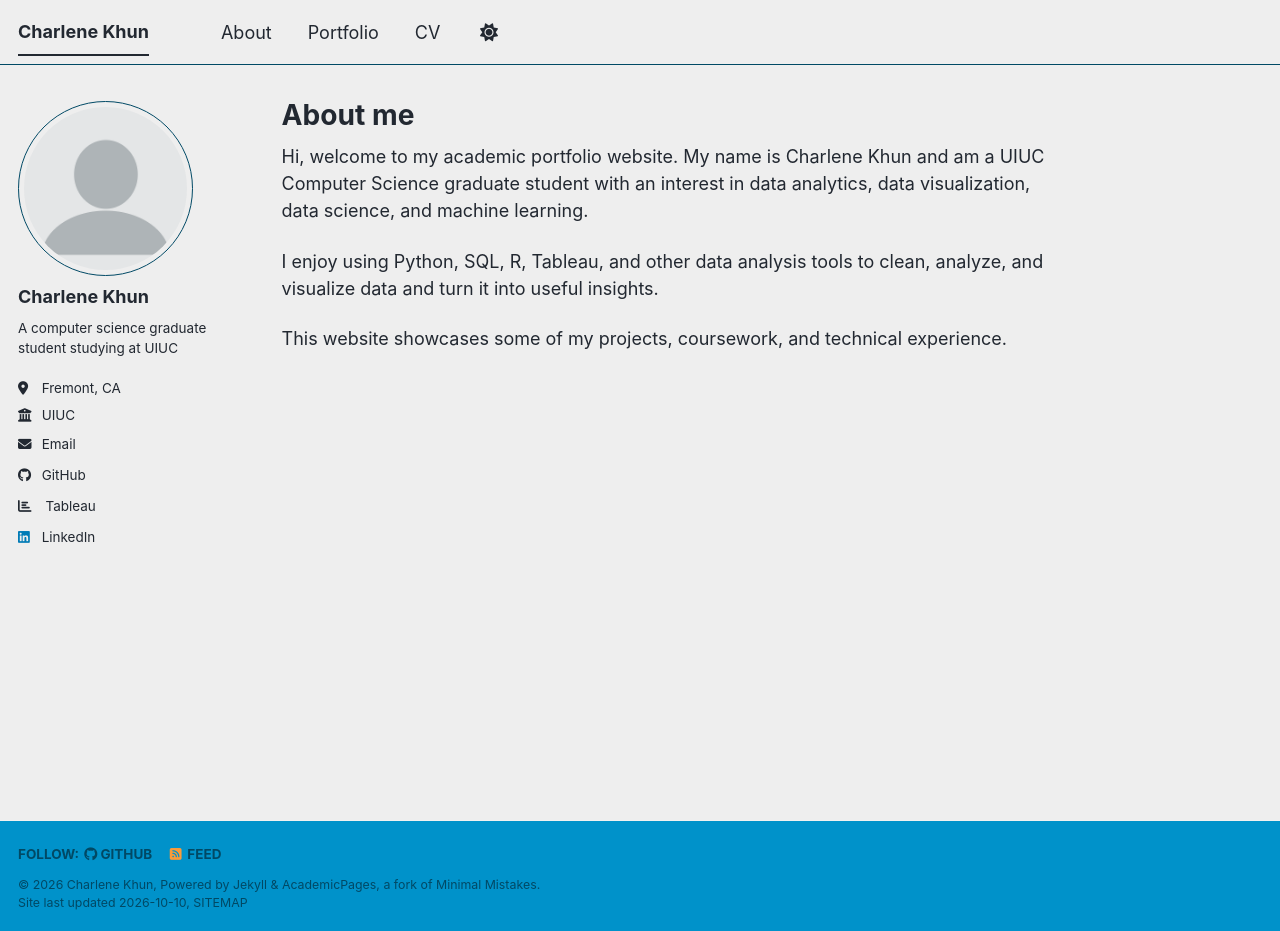
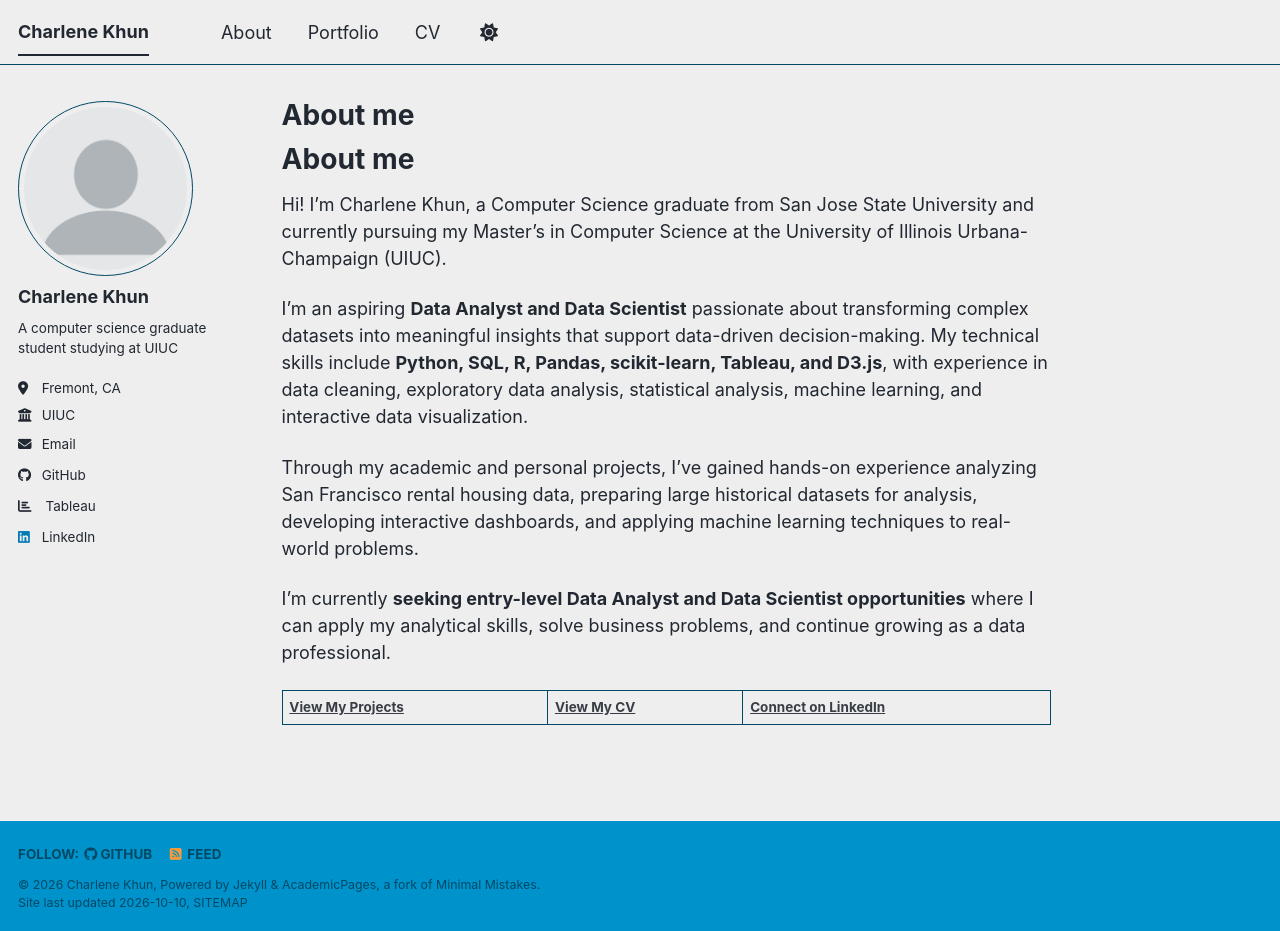
Before and after one commit to charlene-khun/charlene-khun.github.io, a Jekyll site: the page built from _pages/about.md, in a window 1280 px wide and 931 px high. Built offline with Jekyll 4.4.1, drawn with Linux system fonts in a browser that asks for light colours; a style sheet for code colours, icons or effects is not loaded.

Commit message:
Update about.md

```diff
--- a/_pages/about.md
+++ b/_pages/about.md
@@ -7,11 +7,14 @@ redirect_from:
   - /about.html
 ---
 
-Hi, welcome to my academic portfolio website. My name is Charlene Khun and am a UIUC Computer Science graduate student with an interest in
-data analytics, data visualization, data science, and machine learning.
+# About me
 
-I enjoy using Python, SQL, R, Tableau, and other data analysis tools to
-clean, analyze, and visualize data and turn it into useful insights.
+Hi! I'm Charlene Khun, a Computer Science graduate from San Jose State University and currently pursuing my Master's in Computer Science at the University of Illinois Urbana-Champaign (UIUC).
 
-This website showcases some of my projects, coursework, and technical
-experience.
+I'm an aspiring **Data Analyst and Data Scientist** passionate about transforming complex datasets into meaningful insights that support data-driven decision-making. My technical skills include **Python, SQL, R, Pandas, scikit-learn, Tableau, and D3.js**, with experience in data cleaning, exploratory data analysis, statistical analysis, machine learning, and interactive data visualization.
+
+Through my academic and personal projects, I've gained hands-on experience analyzing San Francisco rental housing data, preparing large historical datasets for analysis, developing interactive dashboards, and applying machine learning techniques to real-world problems.
+
+I'm currently **seeking entry-level Data Analyst and Data Scientist opportunities** where I can apply my analytical skills, solve business problems, and continue growing as a data professional.
+
+**[View My Projects](https://charlene-khun.github.io/portfolio/)** | **[View My CV](https://charlene-khun.github.io/cv/)** | **[Connect on LinkedIn](https://www.linkedin.com/in/charlene-khun/)**
```
